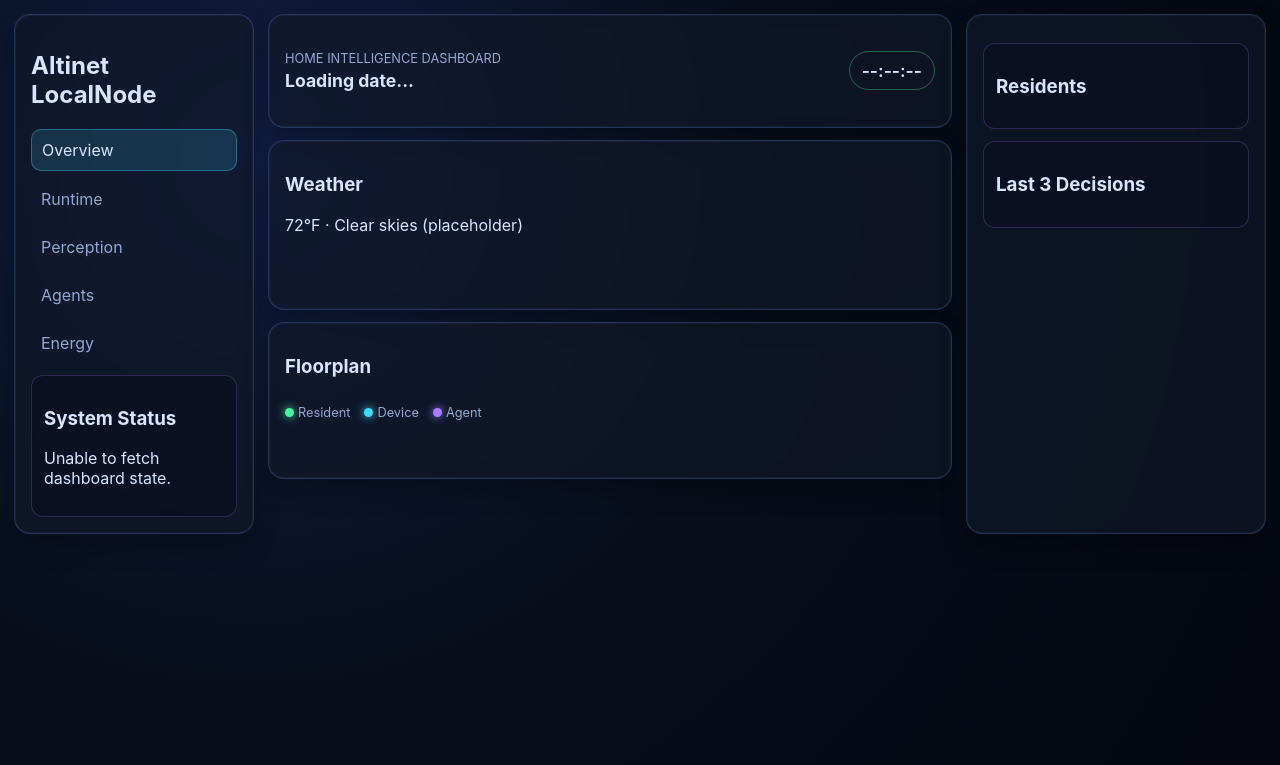
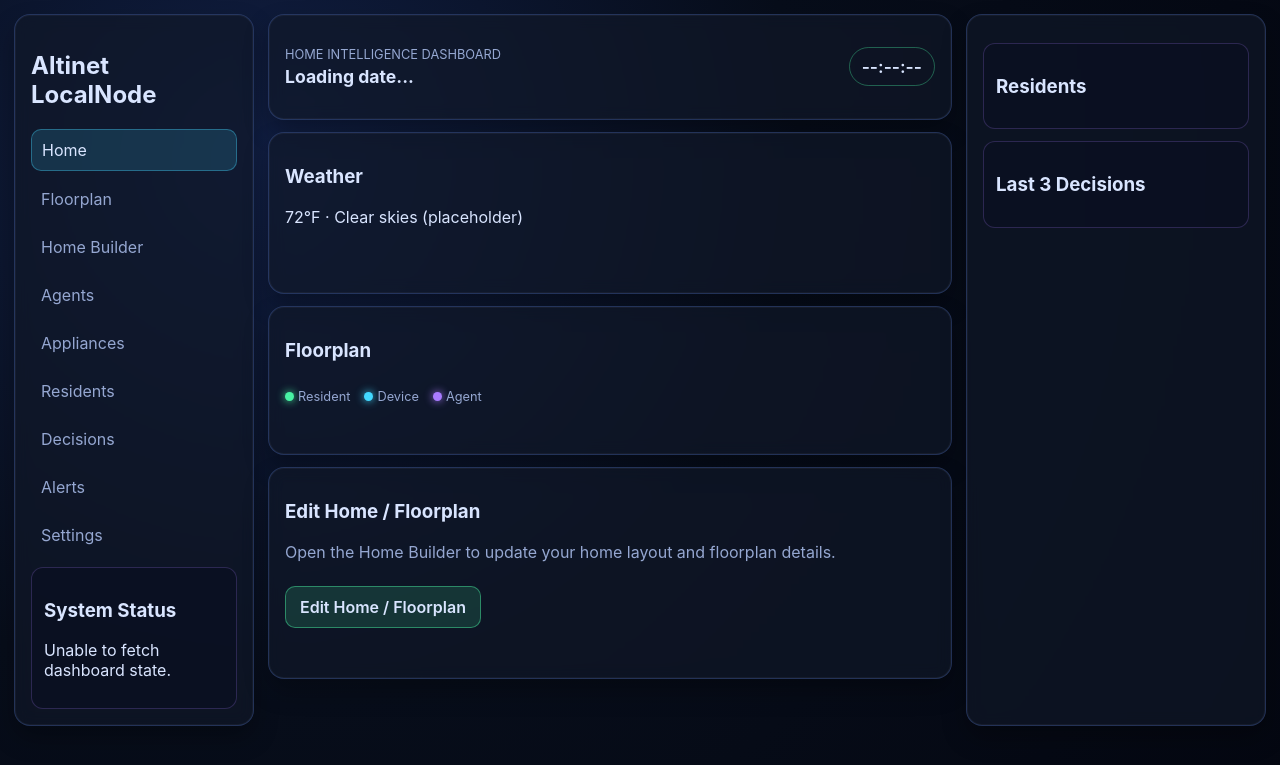
Before and after one commit to malitech1/altinet-localnode, a Python web app: template src/altinet/display/templates/dashboard.html in a window 1280 px wide. Shown: the top 765 px of the page. Run offline with Jinja, Linux system fonts and the light colour scheme; the template is opened without the code that fills it, so the values that code supplies are empty.

Commit message:
Add dashboard navigation path to Home Builder

```diff
--- a/src/altinet/display/static/home_builder.css
+++ b/src/altinet/display/static/home_builder.css
@@ -10,3 +10,6 @@
 #json-preview { background: #0f172a; padding: 12px; border-radius: 8px; max-height: 280px; overflow: auto; font-size: 12px; }
 .light.on { fill: #facc15; }
 .light.off { fill: #475569; }
+
+.back-link { display:inline-block; margin: 6px 0 14px; color: #93c5fd; text-decoration: none; border: 1px solid #374151; padding: 8px 10px; border-radius: 6px; }
+.back-link:hover { background: #1f2937; }
--- a/src/altinet/display/static/style.css
+++ b/src/altinet/display/static/style.css
@@ -66,3 +66,10 @@
   .sidebar-right { grid-column: 1 / -1; }
   .bottom-cards { grid-template-columns: repeat(2, 1fr); }
 }
+
+.nav-list a { color: inherit; text-decoration: none; display: block; }
+.nav-list li:hover { background: rgba(66,216,255,0.08); }
+.builder-cta { padding: 14px 16px; }
+.builder-cta p { color: var(--muted); margin-top: 6px; }
+.builder-link { display: inline-block; margin-top: 8px; padding: 10px 14px; border-radius: 10px; text-decoration: none; color: var(--text); border: 1px solid rgba(72,242,163,.45); background: rgba(72,242,163,.15); font-weight: 600; }
+.builder-link:hover { background: rgba(72,242,163,.24); }
--- a/src/altinet/display/templates/dashboard.html
+++ b/src/altinet/display/templates/dashboard.html
@@ -12,11 +12,15 @@
         <h1>Altinet LocalNode</h1>
         <nav>
           <ul class="nav-list">
-            <li class="active">Overview</li>
-            <li>Runtime</li>
-            <li>Perception</li>
-            <li>Agents</li>
-            <li>Energy</li>
+            <li class="active"><a href="/">Home</a></li>
+            <li><a href="#floorplan">Floorplan</a></li>
+            <li><a href="/home-builder">Home Builder</a></li>
+            <li><a href="#agents">Agents</a></li>
+            <li><a href="#appliances">Appliances</a></li>
+            <li><a href="#residents">Residents</a></li>
+            <li><a href="#decisions">Decisions</a></li>
+            <li><a href="#alerts">Alerts</a></li>
+            <li><a href="#settings">Settings</a></li>
           </ul>
         </nav>
         <section class="mini-card">
@@ -39,7 +43,7 @@
           <p id="weather-placeholder">72°F · Clear skies (placeholder)</p>
         </section>
 
-        <section class="panel floorplan-panel">
+        <section class="panel floorplan-panel" id="floorplan">
           <h3>Floorplan</h3>
           <div class="floorplan-grid" id="floorplan-grid"></div>
           <div class="legend-row">
@@ -47,6 +51,12 @@
             <span><i class="dot device"></i>Device</span>
             <span><i class="dot agent"></i>Agent</span>
           </div>
+        </section>
+
+        <section class="panel builder-cta">
+          <h3>Edit Home / Floorplan</h3>
+          <p>Open the Home Builder to update your home layout and floorplan details.</p>
+          <a class="builder-link" href="/home-builder">Edit Home / Floorplan</a>
         </section>
 
         <section class="bottom-cards" id="bottom-cards"></section>
--- a/src/altinet/display/templates/home_builder.html
+++ b/src/altinet/display/templates/home_builder.html
@@ -10,6 +10,7 @@
     <main class="hb-shell">
       <h1>Altinet Home Builder</h1>
       <p>First editable home model demo.</p>
+      <a class="back-link" href="/">Back to Dashboard</a>
       <section class="hb-grid">
         <form id="home-form">
           <label>Property Name <input id="property_name" /></label>
```
Also changed, not shown: tests/test_display_dashboard.py (+9 -0 lines), tests/test_home_builder.py (+9 -0 lines), README.md.
